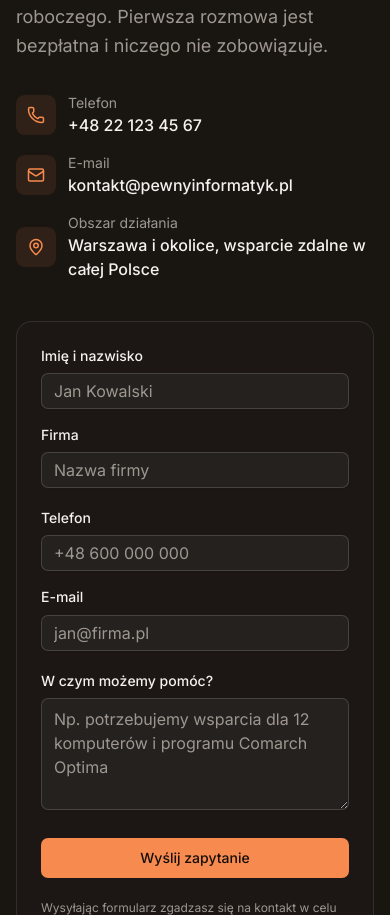
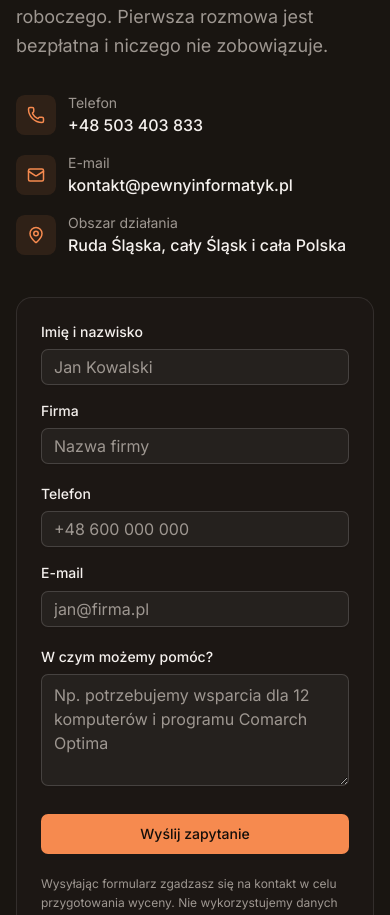
Before and after one commit to Mat01K/pewny-informatyk-1o, a Next.js app: page / in a window 390 px wide. Shown: the part 9207-10122 px from the top of the page. Built offline with nearby package versions, Linux system fonts and the light colour scheme.

Commit message:
feat: update contact phone number and service area\n\nUpdated phone number and changed service area description.

```diff
--- a/components/contact.tsx
+++ b/components/contact.tsx
@@ -46,8 +46,8 @@ export function Contact() {
                 </span>
                 <div>
                   <p className="text-sm text-muted-foreground">Telefon</p>
-                  <a href="tel:+48221234567" className="font-medium text-foreground hover:text-primary">
-                    +48 22 123 45 67
+                  <a href="tel:+48503403833" className="font-medium text-foreground hover:text-primary">
+                    +48 503 403 833
                   </a>
                 </div>
               </li>
@@ -72,7 +72,7 @@ export function Contact() {
                 <div>
                   <p className="text-sm text-muted-foreground">Obszar działania</p>
                   <p className="font-medium text-foreground">
-                    Warszawa i okolice, wsparcie zdalne w całej Polsce
+                    Ruda Śląska, cały Śląsk i cała Polska
                   </p>
                 </div>
               </li>
```
